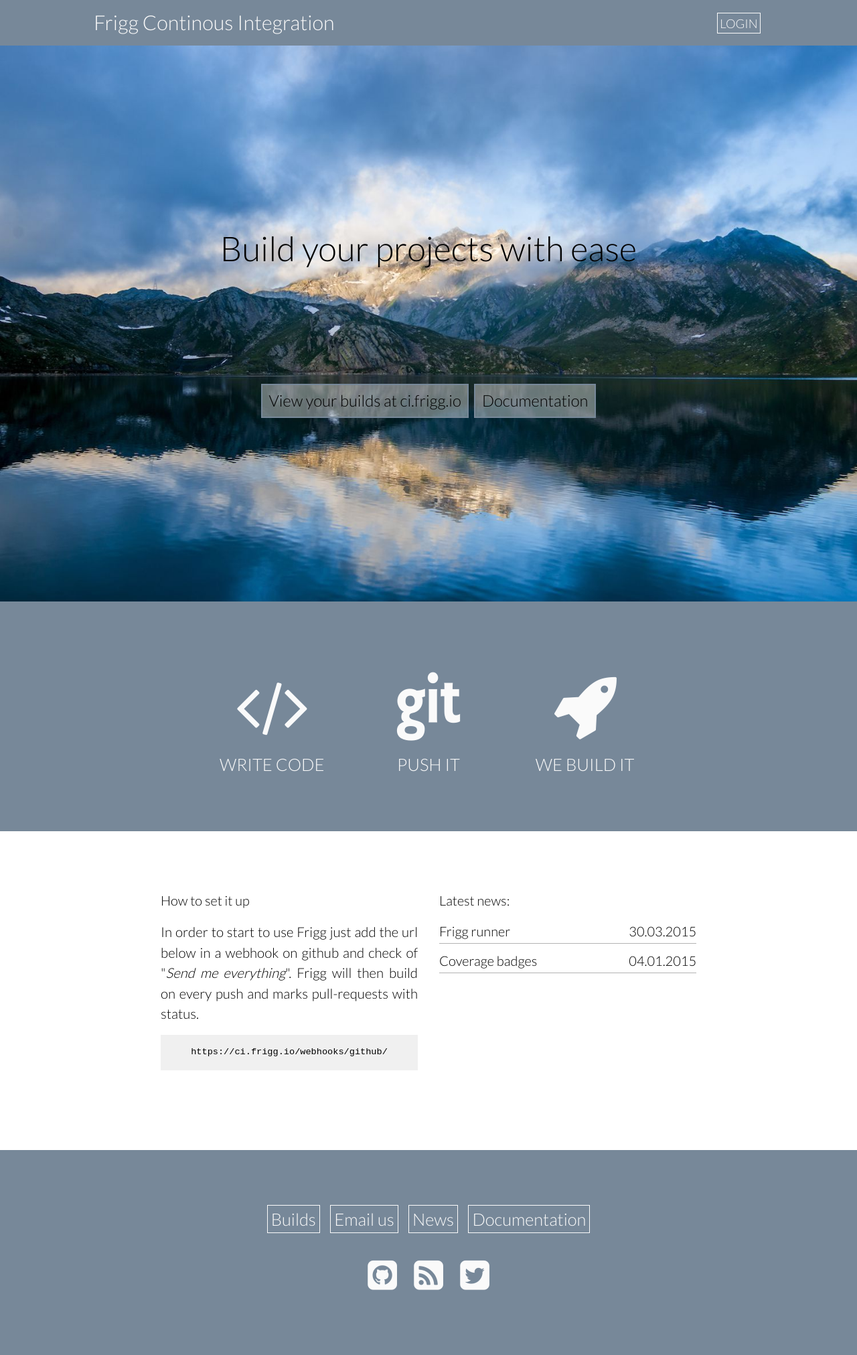
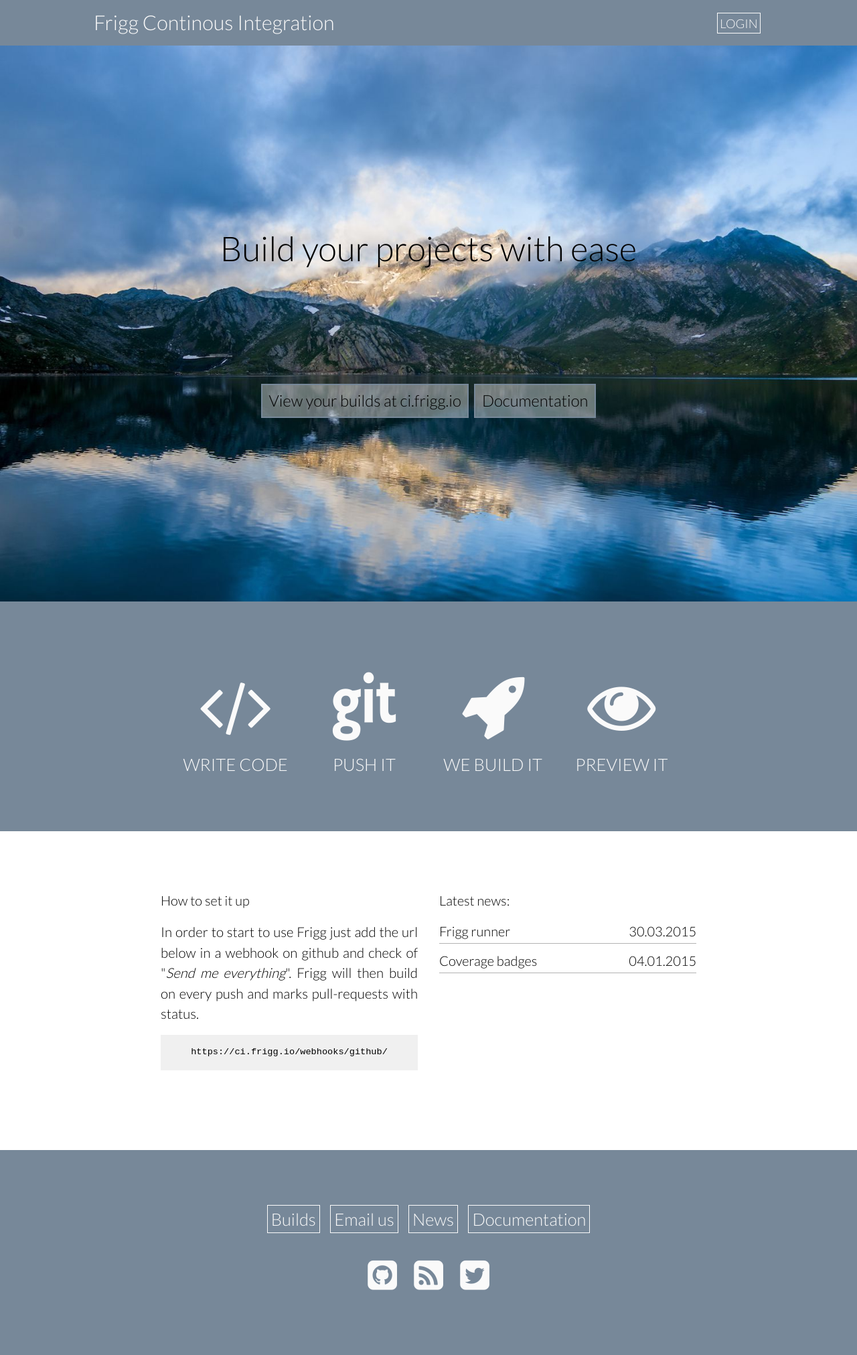
Before and after one commit to frigg/frigg.github.io, a Jekyll site: the page built from index.html, in a window 1280 px wide. Shown: the whole page at 67% size. Built offline with Jekyll 4.4.1, drawn with Linux system fonts in a browser that asks for light colours; nearby versions of some CDN libraries.

Commit message:
Add eye icon to represent preview on landing page

```diff
--- a/_sass/_landing_page.sass
+++ b/_sass/_landing_page.sass
@@ -39,7 +39,7 @@
     width: 90%
 
     .feature
-      width: 30%
+      width: 24.6%
       display: inline-block
 
       i
--- a/index.html
+++ b/index.html
@@ -29,6 +29,11 @@ type: landing-page
       <i class="fa fa-rocket"></i>
       <div class="tagline">We build it</div>
     </div>
+
+    <div class="feature">
+      <i class="fa fa-eye"></i>
+      <div class="tagline">Preview it</div>
+    </div>
   </div>
 </div>
 <div class="container">
```
